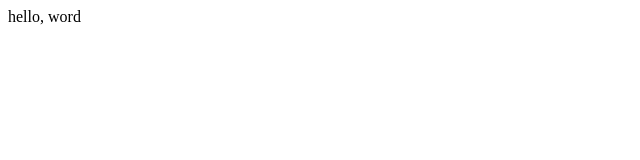
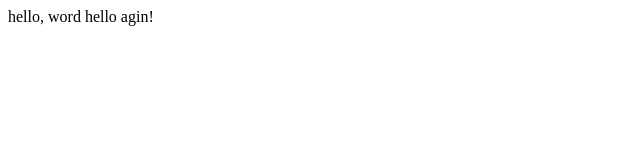
Before and after one commit to aya-123-dot/lecture4, a plain HTML site: page undb.html in a window 1280 px wide. Shown: the full height of the page, 0-640 px from the left. Drawn offline with Linux system fonts and the light colour scheme.

Commit message:
Update undb.html

```diff
--- a/undb.html
+++ b/undb.html
@@ -4,6 +4,6 @@
     <title>saif website</title>
   </head>
   <body>
-    hello, word
+    hello, word hello agin!
   </body>
 </html>
```
